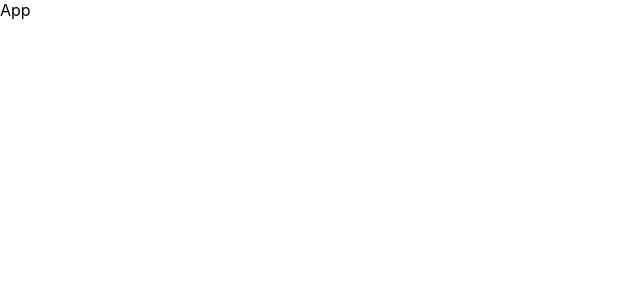
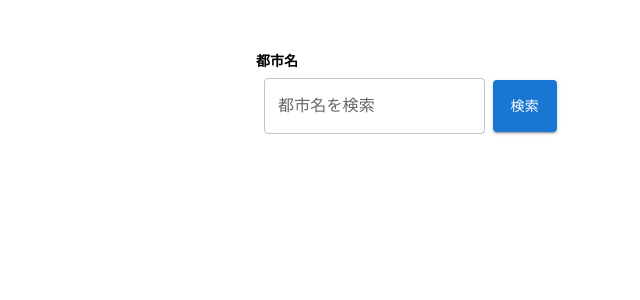
Before and after one commit to yasutaka-imaeda/weatherapp, a React (Create React App) app: page / in a window 1280 px wide. Shown: the top 300 px of the page, without its empty margins (0-640 px from the left). Built offline with nearby package versions, Linux system fonts and the light colour scheme.

Commit message:
検索コンポーネントの作成

```diff
--- a/package.json
+++ b/package.json
@@ -3,6 +3,8 @@
   "version": "0.1.0",
   "private": true,
   "dependencies": {
+    "@emotion/react": "^11.7.0",
+    "@emotion/styled": "^11.6.0",
     "@mui/material": "^5.2.2",
     "@reduxjs/toolkit": "^1.6.2",
     "@testing-library/jest-dom": "^4.2.4",
--- /dev/null
+++ b/src/App.module.scss
@@ -0,0 +1,11 @@
+.root {
+  display: flex;
+  justify-content: center;
+  margin-top: 50px;
+  .container {
+    height: 80vh;
+    width: 60vw;
+    .searchWrapper {
+    }
+  }
+}
--- a/src/App.tsx
+++ b/src/App.tsx
@@ -1,7 +1,17 @@
 import React from "react";
+import Search from "./component//Search";
+import styles from "./App.module.scss";
 
 const App: React.FC = () => {
-  return <div>App</div>;
+  return (
+    <div className={styles.root}>
+      <div className={styles.container}>
+        <div className={styles.serachWrapper}>
+          <Search />
+        </div>
+      </div>
+    </div>
+  );
 };
 
 export default App;
--- /dev/null
+++ b/src/component/Search.module.scss
@@ -0,0 +1,17 @@
+.root {
+  .container {
+    .searchTitle {
+      font-size: 14px;
+      font-weight: bold;
+    }
+    .form {
+      display: flex;
+      align-items: center;
+      // background-color: red;
+      .SearchBox {
+      }
+      .SearchBtn {
+      }
+    }
+  }
+}
--- /dev/null
+++ b/src/component/Search.tsx
@@ -0,0 +1,45 @@
+import * as React from "react";
+import Box from "@mui/material/Box";
+import TextField from "@mui/material/TextField";
+import styles from "./Search.module.scss";
+import Stack from "@mui/material/Stack";
+import Button from "@mui/material/Button";
+
+const Search: React.FC = () => {
+  return (
+    <div className={styles.root}>
+      <div className={styles.container}>
+        <div className={styles.searchTitle}>都市名</div>
+        <div className={styles.form}>
+          <form className={styles.form}>
+            <div className={styles.SearchBox}>
+              <Box
+                component="form"
+                sx={{
+                  "& > :not(style)": { m: 1, width: "25ch" },
+                }}
+                noValidate
+                autoComplete="off"
+                fontSize="14px"
+                // height="24px"
+              >
+                <TextField
+                  id="outlined-basic"
+                  label="都市名を検索"
+                  variant="outlined"
+                />
+              </Box>
+            </div>
+            <div className={styles.SearchBtn}>
+              <Stack spacing={2} direction="row" height="52px">
+                <Button variant="contained">検索</Button>
+              </Stack>
+            </div>
+          </form>
+        </div>
+      </div>
+    </div>
+  );
+};
+
+export default Search;
```
Also changed, not shown: 1 other file (tests, documents, lock files or other folders).
